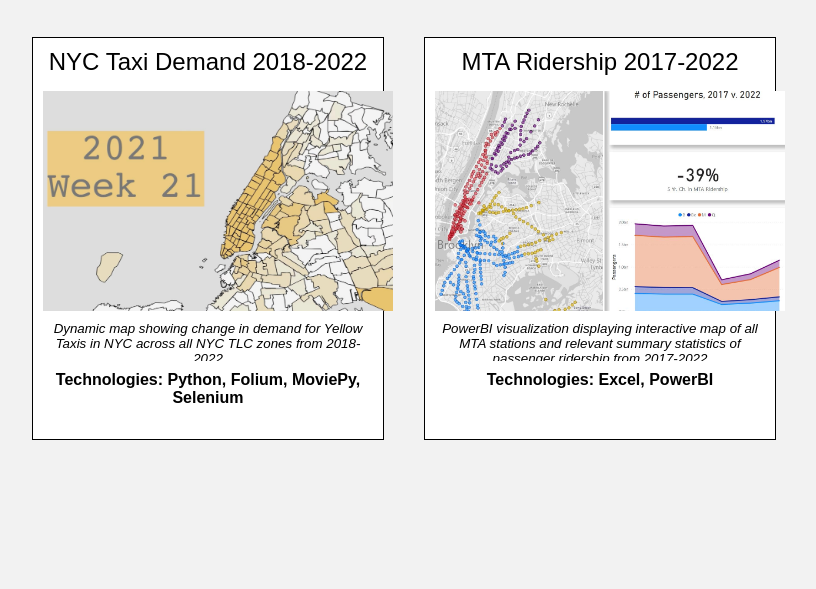
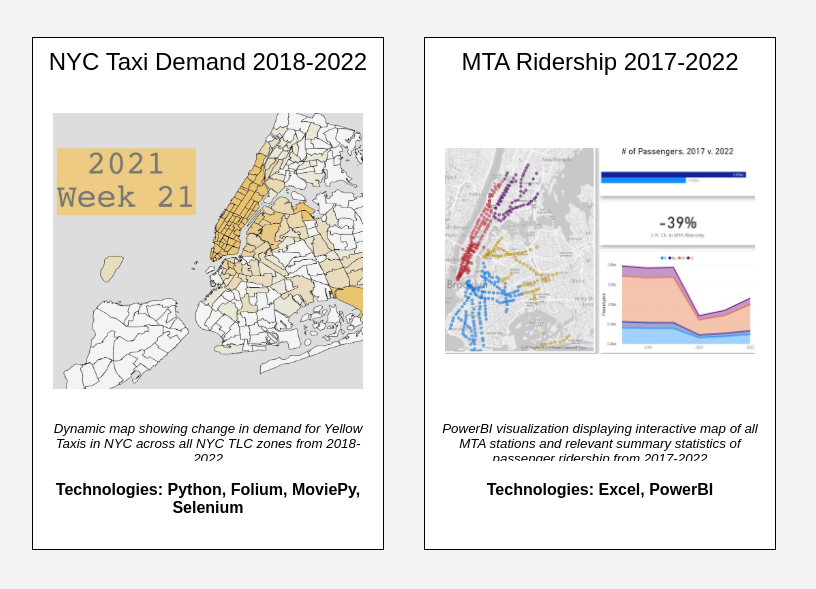
Before and after one commit to zachpinto/zachpinto.github.io, a plain HTML site: page projects/visualizations.html in a window 1280 px wide. Shown: the part 187-776 px from the top of the page, without its empty margins (236-1052 px from the left). Drawn offline with Linux system fonts and the light colour scheme.

Commit message:
Update visualizations.html

```diff
--- a/projects/visualizations.html
+++ b/projects/visualizations.html
@@ -59,13 +59,6 @@
             gap: 20px;
             padding: 20px;
         }
-        .project {
-            border: 1px solid #000000;
-            background-color: #ffffff;
-            padding: 10px;
-            box-sizing: border-box;
-            transition: filter 0.2s;
-        }
         .project:hover {
             filter: brightness(1.1)
         }
@@ -73,16 +66,31 @@
             font-size: 18pt;
             margin-bottom: 15px;
         }
+        .project {
+            border: 1px solid #000000;
+            background-color: #ffffff;
+            padding: 10px;
+            box-sizing: border-box;
+            transition: filter 0.2s;
+            height: auto; /* Ensure the height can adjust to content but maintain a minimum height */
+            min-height: 320px; /* Adjust this based on your content to ensure uniformity */
+            display: flex;
+            flex-direction: column;
+            justify-content: space-between; /* This helps in maintaining the structure */
+        }
         .project-image {
-            width: 350px; /* Adjusted image width */
-            height: 220px; /* Adjusted image height */
-            margin: auto;
-            overflow: hidden;
+            width: calc(100% - 20px); /* Adjust width to ensure padding inside the project box */
+            margin: 10px auto; /* Center the image block */
+            overflow: hidden; /* Keeps the image within the container */
+            height: 300px; /* Fixed height to maintain uniformity */
+            display: flex;
+            justify-content: center;
+            align-items: center; /* Centers the image vertically and horizontally */
         }
         .project-image img {
             max-width: 100%;
-            height: auto;
-            object-fit: cover; /* Keeps the aspect ratio intact while covering the area */
+            max-height: 100%;
+            object-fit: contain; /* Ensures the image is fully visible, changing this from cover to contain */
         }
         .project-description, .project-technologies {
             font-size: 10pt;
```
